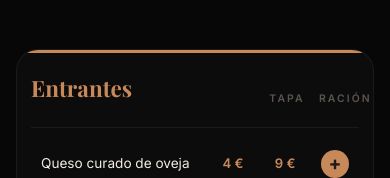
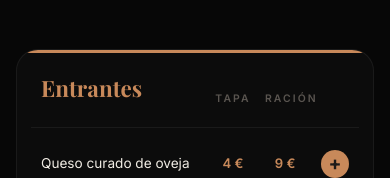
Before and after one commit to diegostt/prueba_braserialamara, a plain HTML site: page carta.html in a window 390 px wide. Shown: the part 358-536 px from the top of the page. Drawn offline with nearby package versions, Linux system fonts and the light colour scheme; a web font is replaced by a local one.

Commit message:
Fix menu labels alignment (Tapa and Ración) on desktop and mobile

```diff
--- a/styles.css
+++ b/styles.css
@@ -1579,7 +1579,7 @@ span.flatpickr-weekday {
   display: flex;
   justify-content: space-between;
   align-items: flex-end;
-  padding-bottom: 20px;
+  padding: 0 16px 20px;
   border-bottom: 1px solid var(--border);
   margin-bottom: 8px;
   position: relative;
@@ -1615,6 +1615,7 @@ span.flatpickr-weekday {
   text-transform: uppercase;
   letter-spacing: 0.2em;
   color: var(--text-muted);
+  margin-right: 44px;
 }
 
 .menu-price-labels span {
@@ -2026,6 +2027,11 @@ span.flatpickr-weekday {
     border-radius: var(--radius-lg);
   }
 
+  .menu-header {
+    padding-left: 10px;
+    padding-right: 10px;
+  }
+
   .menu-category-title {
     font-size: 1.4rem;
   }
```
